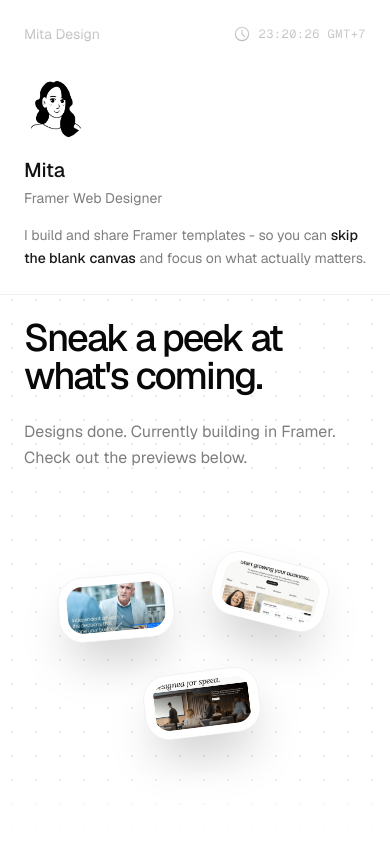
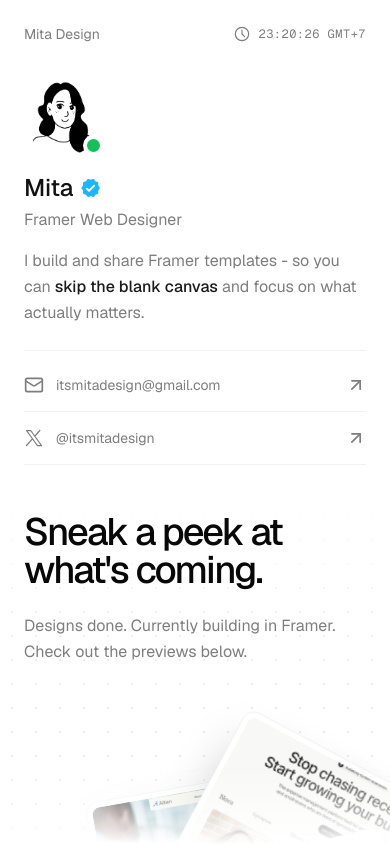
Before and after one commit to creativeartistrytrangnguyen-dotcom/Mita-Design---Website, a Next.js app: page / in a window 390 px wide. Built offline with nearby package versions, Linux system fonts and the light colour scheme.

Commit message:
feat: complete pixel-perfect design and api integration

```diff
--- a/src/app/page.tsx
+++ b/src/app/page.tsx
@@ -3,7 +3,7 @@
 import Image from "next/image";
 import { useEffect, useState, useRef } from "react";
 import { motion, AnimatePresence } from "framer-motion";
-import { Mail, X, ArrowUpRight } from "lucide-react";
+import { Mail, X, ArrowUpRight, Maximize2 } from "lucide-react";
 import svgPaths from "@/imports/svg-b4gz359txo"; // Defaulting to 1200px paths
 import "./globals.css";
 
@@ -46,12 +46,22 @@
   const [activeImage, setActiveImage] = useState<string | null>(null);
   const [loading, setLoading] = useState(false);
   const [status, setStatus] = useState<{ type: "success" | "error"; message: string } | null>(null);
+  const [windowWidth, setWindowWidth] = useState(1200);
   const constraintsRef = useRef<HTMLDivElement>(null);
 
+  useEffect(() => {
+    setWindowWidth(window.innerWidth);
+    const handleResize = () => setWindowWidth(window.innerWidth);
+    window.addEventListener("resize", handleResize);
+    return () => window.removeEventListener("resize", handleResize);
+  }, []);
+
+  const hoverScale = windowWidth >= 1200 ? 1.2 : 1.1;
+
   const previews = [
-    { id: "p1", src: "/images/preview1.png", alt: "Preview 1", left: "10%", top: "15%", rotate: -5 },
-    { id: "p3", src: "/images/preview3.png", alt: "Preview 3", left: "55%", top: "10%", rotate: 14 },
-    { id: "p2", src: "/images/preview2.png", alt: "Preview 2", left: "35%", top: "45%", rotate: -7 },
+    { id: "p1", src: "/images/preview1.png", alt: "Preview 1", left: "22%", top: "18%", rotate: -5 },
+    { id: "p3", src: "/images/preview3.png", alt: "Preview 3", left: "48%", top: "12%", rotate: 14 },
+    { id: "p2", src: "/images/preview2.png", alt: "Preview 2", left: "34%", top: "42%", rotate: -7 },
   ];
 
   const handleSubmit = async (e: React.FormEvent<HTMLFormElement>) => {
@@ -133,7 +143,7 @@
                 </svg>
               </div>
               <p className="text-sm text-[#7e7e7e] tracking-[0.14px] leading-5">
-                3 free templates in the works. Sign up to get them first.
+                3 free templates in the works.<br />Sign up to get them first.
               </p>
             </div>
           </div>
@@ -171,30 +181,60 @@
              }}>
         </div>
 
-        <div className="relative z-10 flex flex-col">
+        <div className="relative z-10 flex flex-col min-h-full">
 
-          {/* Mobile Header/Profile */}
-          <div className="md:hidden flex flex-col gap-8 p-6 bg-white border-b border-[rgba(125,125,125,0.1)]">
+          {/* Mobile Header/Profile - No border as requested */}
+          <div className="md:hidden flex flex-col gap-8 p-6 bg-white">
             <div className="flex items-center justify-between">
               <span className="text-sm text-[#7e7e7e]">Mita Design</span>
               <Clock />
             </div>
+            <div className="flex flex-col gap-6">
                <div className="flex flex-col gap-4">
-               <div className="relative w-16 h-16 rounded-full overflow-hidden">
+                  <div className="relative w-20 h-20">
+                    <div className="absolute inset-0 rounded-full overflow-hidden">
                       <Image src="/images/avatar.png" alt="Mita" fill className="object-cover" />
                     </div>
+                    <div className="absolute bottom-[2px] right-[2px] w-[18px] h-[18px] bg-white rounded-full">
+                      <div className="absolute left-[2.5px] top-[2.5px] w-[13px] h-[13px] bg-[#16bf5e] rounded-full shadow-[0px_0px_0px_4px_white]" />
+                    </div>
+                  </div>
                   <div className="flex flex-col gap-1">
-                 <h2 className="text-xl font-medium text-[#121212]">Mita</h2>
-                 <p className="text-sm text-[#7e7e7e]">Framer Web Designer</p>
+                    <div className="flex items-center gap-2">
+                      <h2 className="text-2xl font-medium text-[#121212]">Mita</h2>
+                      <svg className="w-[20px] h-[20px]" fill="none" viewBox="0 0 19 17.8824">
+                        <path clipRule="evenodd" d={svgPaths.p5064a00} fill="#1DB7F9" fillRule="evenodd" />
+                      </svg>
                     </div>
-               <p className="text-sm text-[#7e7e7e] leading-relaxed">
+                    <p className="text-base text-[#7e7e7e]">Framer Web Designer</p>
+                  </div>
+                  <p className="text-base text-[#7e7e7e] leading-relaxed">
                     I build and share Framer templates - so you can <span className="font-medium text-[#1a1a1a]">skip the blank canvas</span> and focus on what actually matters.
                   </p>
                </div>
+
+                {/* Mobile Contact Links */}
+                <div className="flex flex-col border-t border-[rgba(125,125,125,0.1)] pt-2">
+                  <a href="mailto:itsmitadesign@gmail.com" className="flex items-center justify-between py-4 border-b border-[rgba(125,125,125,0.1)]">
+                    <div className="flex items-center gap-3 text-sm text-[#7e7e7e]">
+                      <Mail className="w-5 h-5" /> itsmitadesign@gmail.com
+                    </div>
+                    <ArrowUpRight className="w-5 h-5" />
+                  </a>
+                  <a href="https://x.com/itsmitadesign" target="_blank" className="flex items-center justify-between py-4 border-b border-[rgba(125,125,125,0.1)]">
+                    <div className="flex items-center gap-3 text-sm text-[#7e7e7e]">
+                      <svg width="20" height="20" viewBox="0 0 24 24" fill="none" xmlns="http://www.w3.org/2000/svg">
+                        <path d="M10.1111 13L3 21M19 3L13.0897 9.64914M3 3L16 21H21L8 3H3Z" stroke="#7e7e7e" strokeWidth="1.5" strokeLinecap="round" strokeLinejoin="round"></path>
+                      </svg> @itsmitadesign
+                    </div>
+                    <ArrowUpRight className="w-5 h-5" />
+                  </a>
+                </div>
+            </div>
           </div>
 
-          {/* Title Section - Aligned with Sidebar Title */}
-          <div className="p-6 lg:px-10 lg:pt-10">
+          {/* Title Section - Gradient Background */}
+          <div className="p-6 lg:px-10 lg:pt-10 bg-gradient-to-b from-white/100 to-white/0">
             <div className="flex flex-col gap-6">
                 <h1 className="text-[38px] md:text-[48px] lg:text-[64px] leading-[1em] font-normal tracking-[-0.05em] text-[#080808]">
                   Sneak a peek at<br />what&apos;s coming.
@@ -205,7 +245,7 @@
             </div>
           </div>
 
-          {/* Portfolio Wall - Fixed Drag & Size */}
+          {/* Portfolio Wall - Clustered & Scale (1.2 at Desktop) */}
           <div className="px-6 md:px-12 lg:px-10 py-8 lg:py-16">
             <div
               ref={constraintsRef}
@@ -216,36 +256,56 @@
                   key={item.id}
                   drag
                   dragConstraints={constraintsRef}
-                  dragElastic={0.2}
+                  dragElastic={0.1}
                   dragMomentum={false}
-                  dragTransition={{ bounceStiffness: 400, bounceDamping: 30 }}
-                  initial={false}
-                  whileHover={{ scale: 1.01, zIndex: 100, rotate: 0 }}
-                  whileTap={{ cursor: "grabbing" }}
-                  className="absolute w-[34%] max-w-[340px] aspect-[340/191] cursor-grab"
+                  initial="rest"
+                  whileHover="hover"
+                  animate="rest"
+                  layoutId={item.id}
+                  className="absolute w-[268px] h-[191px] cursor-grab select-none"
                   style={{
                     left: item.left,
                     top: item.top,
                     rotate: item.rotate
                   }}
-                  onClick={() => setActiveImage(item.src)}
                 >
-                  <div className="w-full h-full bg-white rounded-[24px] p-2 shadow-2xl border border-[rgba(0,0,0,0.05)] overflow-hidden">
-                    <div className="relative w-full h-full rounded-[16px] overflow-hidden">
+                  <motion.div
+                    variants={{
+                      rest: { scale: 1, rotate: item.rotate },
+                      hover: { scale: hoverScale, rotate: 0 }
+                    }}
+                    transition={{ type: "spring", stiffness: 300, damping: 20 }}
+                    className="w-full h-full bg-white rounded-[12px] p-[5px] shadow-2xl border border-[rgba(0,0,0,0.05)] overflow-hidden relative"
+                  >
+                    <div className="relative w-full h-full rounded-[8px] overflow-hidden pointer-events-none">
                       <Image src={item.src} alt={item.alt} fill className="object-cover" />
                     </div>
-                  </div>
+
+                    {/* Zoom Icon */}
+                    <motion.button
+                      variants={{
+                        rest: { opacity: 0, scale: 0.8 },
+                        hover: { opacity: 1, scale: 1 }
+                      }}
+                      onClick={(e) => {
+                        e.stopPropagation();
+                        setActiveImage(item.src);
+                      }}
+                      className="absolute top-4 right-4 w-10 h-10 bg-white/90 backdrop-blur rounded-xl shadow-lg flex items-center justify-center cursor-pointer z-20 border border-gray-100/50 hover:bg-white transition-colors"
+                    >
+                      <Maximize2 className="w-5 h-5 text-gray-800" />
+                    </motion.button>
+                  </motion.div>
                 </motion.div>
               ))}
             </div>
           </div>
 
           {/* Form Section */}
-          <div className="px-6 md:px-12 lg:px-16 py-12 lg:pt-0 lg:pb-24 flex justify-center relative">
-            {/* White Gradient Container */}
+          <div className="px-6 md:px-12 lg:px-16 py-12 lg:pt-0 lg:pb-24 flex justify-center relative mt-auto">
             <div className="absolute inset-0 bg-gradient-to-b from-white/0 to-white/100 pointer-events-none" />
 
-            <div className="bg-white rounded-[24px] border border-dashed border-[rgba(0,0,0,0.1)] p-8 w-full max-w-[480px] relative z-10 transition-all hover:bg-gray-50/50">
+            <div className="bg-white rounded-[24px] border border-dashed border-[rgba(0,0,0,0.1)] p-8 w-full max-w-[480px] relative z-10 transition-all">
               <div className="flex flex-col gap-6">
                 <span className="text-[10px] font-mono font-medium tracking-[2px] uppercase text-[#7e7e7e]">GET THEM FIRST</span>
                 <p className="text-[#7e7e7e] leading-relaxed">
@@ -275,42 +335,46 @@
             </div>
           </div>
 
-          {/* Footer Logo Watermark - Aligned to Bottom Sidebar */}
-          <div className="px-6 lg:px-10 pb-[24px] lg:pb-[40px] relative overflow-hidden mt-auto">
-             <div className="relative w-full aspect-[5/1] select-none pointer-events-none overflow-hidden">
-                <Image src="/images/mita-logo-watermark.png" alt="Mita Design" fill className="object-contain" />
-                {/* 100% relative overlay to create gradient coverage */}
+          {/* Footer Logo Watermark - Spacing +30px */}
+          <div className="px-6 lg:px-10 pb-[24px] lg:pb-[40px] relative mt-[30px] lg:mt-[50px]">
+             <div className="relative w-full h-[100px] md:h-[150px] lg:h-[220px] select-none pointer-events-none overflow-visible">
+                <Image src="/images/mita-logo-watermark.png" alt="Mita Design" fill className="object-contain object-bottom" />
                 <div className="absolute inset-0 bg-gradient-to-t from-white via-white/20 to-transparent z-10" />
              </div>
           </div>
         </div>
 
-        {/* Top/Bottom Fade Overlays */}
-        <div className="fixed top-0 right-0 left-0 md:left-[300px] lg:left-[400px] h-20 bg-gradient-to-b from-white to-transparent pointer-events-none z-10" />
+        {/* Top Fade Overlay Removed as requested */}
         <div className="fixed bottom-0 right-0 left-0 md:left-[300px] lg:left-[400px] h-20 bg-gradient-to-t from-white to-transparent pointer-events-none z-10" />
       </main>
 
-      {/* LIGHTBOX MODAL - Enlarged */}
+      {/* LIGHTBOX MODAL - Hug Content Style + Reduced Border Opacity */}
       <AnimatePresence>
         {activeImage && (
           <motion.div
-            className="fixed inset-0 z-[100] flex items-center justify-center bg-white/90 backdrop-blur-3xl transition-all"
+            className="fixed inset-0 z-[100] flex flex-col items-center justify-center bg-white/60 backdrop-blur-xl transition-all"
             initial={{ opacity: 0 }} animate={{ opacity: 1 }} exit={{ opacity: 0 }}
             onClick={() => setActiveImage(null)}
           >
             <motion.div
-              drag dragConstraints={{ left: -100, right: 100, top: -100, bottom: 100 }}
-              dragElastic={0.2}
-              className="relative h-[85vh] w-[90vw] flex items-center justify-center bg-transparent p-2"
+              layoutId="lightbox"
+              className="relative p-[5px] flex items-center justify-center bg-white rounded-[12px] border border-black/[0.035] shadow-none"
               onClick={(e) => e.stopPropagation()}
             >
-              <div className="relative h-full w-full rounded-2xl overflow-hidden shadow-2xl border border-gray-100 bg-white">
-                <Image src={activeImage} alt="Preview" fill className="object-contain" />
+              <div className="relative rounded-[8px] overflow-hidden max-w-[90vw] max-h-[70vh]">
+                <Image src={activeImage} alt="Preview" width={1200} height={800} className="w-auto h-auto object-contain rounded-[8px]" />
               </div>
             </motion.div>
-            <button className="absolute top-8 right-8 p-3 bg-white/80 hover:bg-white rounded-full transition-all shadow-md z-[110]" onClick={() => setActiveImage(null)}>
+
+            {/* Close Button - Bottom Center */}
+            <motion.button
+              initial={{ y: 20, opacity: 0 }}
+              animate={{ y: 0, opacity: 1 }}
+              className="mt-8 p-4 bg-white hover:bg-gray-50 rounded-full transition-all shadow-xl z-[110] border border-gray-100"
+              onClick={() => setActiveImage(null)}
+            >
                <X className="w-6 h-6 text-gray-800" />
-            </button>
+            </motion.button>
           </motion.div>
         )}
       </AnimatePresence>
```
Lines whose indentation alone changed are shown as unchanged.
